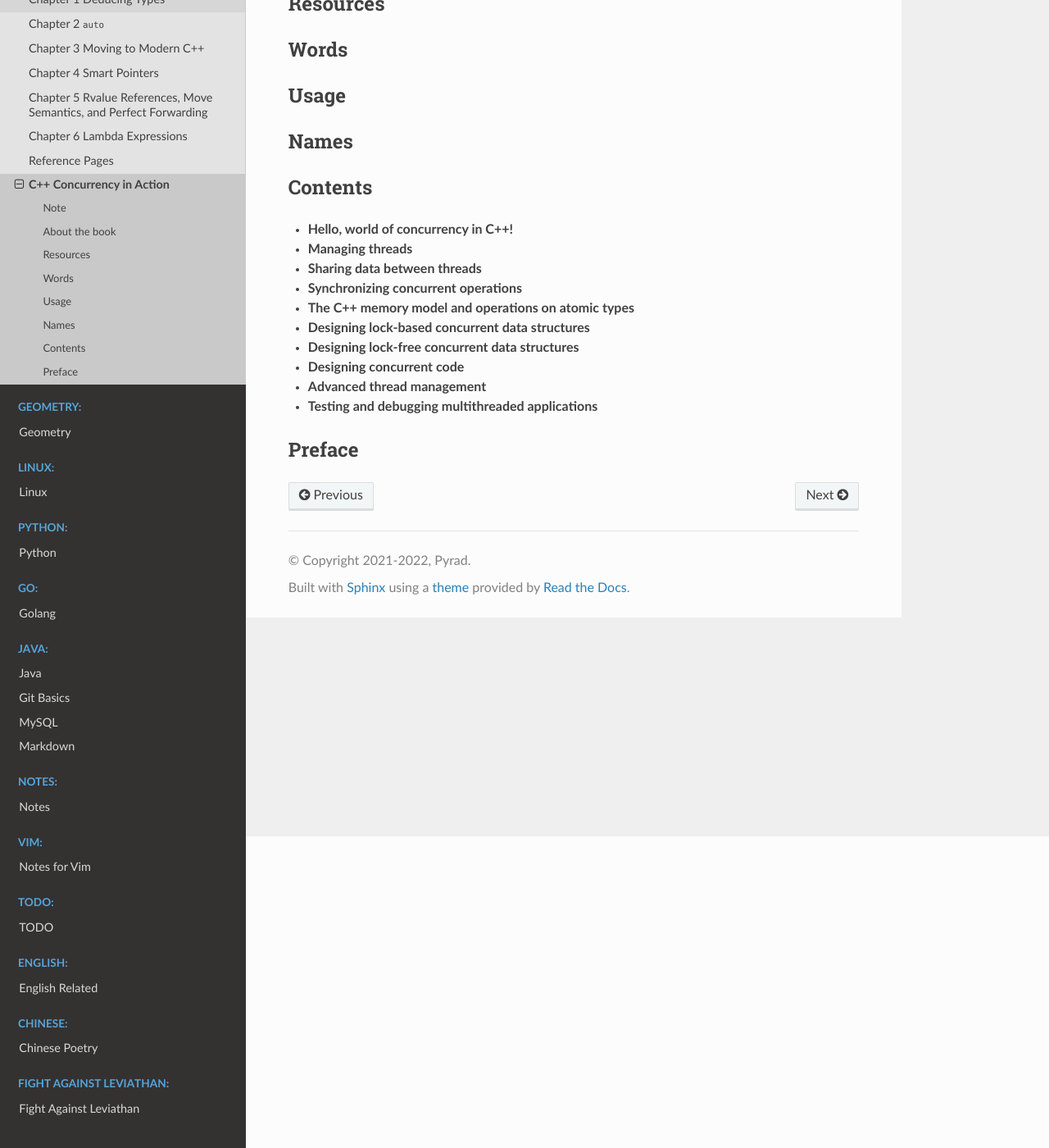
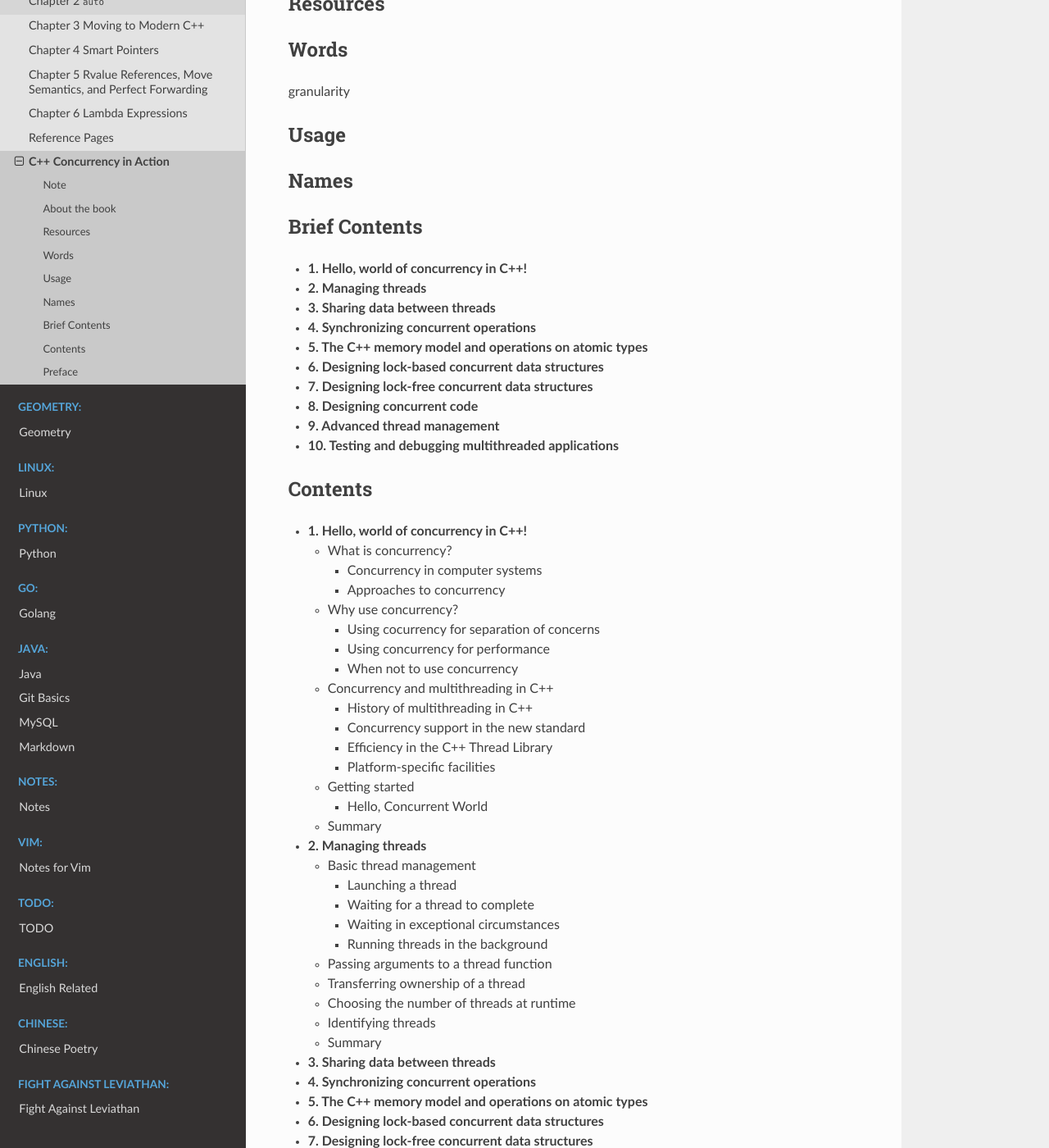
Before and after one commit to Pyrad/pyradnotes, a Sphinx documentation site: the page built from source/CPP/CppConcurrencyInAction.md, in a window 1280 px wide and 1400 px high, scrolled down 380 px. Shown: the whole window at 82% size. Built offline with Sphinx 7.4.7 and the Read the Docs theme 2.0.0, drawn with Linux system fonts in a browser that asks for light colours; some of the changed text lies outside the part shown.

Commit message:
CCIA More detailed contents

```diff
--- a/source/CPP/CppConcurrencyInAction.md
+++ b/source/CPP/CppConcurrencyInAction.md
@@ -13,22 +13,61 @@
 
 ## Words
 
+granularity
+
 ## Usage
 
 ## Names
 
+## Brief Contents
+
+- **1. Hello, world of concurrency in C++!**
+- **2. Managing threads**
+- **3. Sharing data between threads**
+- **4. Synchronizing concurrent operations**
+- **5. The C++ memory model and operations on atomic types**
+- **6. Designing lock-based concurrent data structures**
+- **7. Designing lock-free concurrent data structures**
+- **8. Designing concurrent code**
+- **9. Advanced thread management**
+- **10. Testing and debugging multithreaded applications**
+
 ## Contents
 
-- **Hello, world of concurrency in C++!**
-- **Managing threads**
-- **Sharing data between threads**
-- **Synchronizing concurrent operations**
-- **The C++ memory model and operations on atomic types**
-- **Designing lock-based concurrent data structures**
-- **Designing lock-free concurrent data structures**
-- **Designing concurrent code**
-- **Advanced thread management**
-- **Testing and debugging multithreaded applications**
-
+- **1. Hello, world of concurrency in C++!**
+	- What is concurrency?
+		- Concurrency in computer systems
+		- Approaches to concurrency
+	- Why use concurrency?
+		- Using cocurrency for separation of concerns
+		- Using concurrency for performance
+		- When not to use concurrency
+	- Concurrency and multithreading in C++
+		- History of multithreading in C++
+		- Concurrency support in the new standard
+		- Efficiency in the C++ Thread Library
+		- Platform-specific facilities
+	- Getting started
+		- Hello, Concurrent World
+	- Summary
+- **2. Managing threads**
+	- Basic thread management
+		- Launching a thread
+		- Waiting for a thread to complete
+		- Waiting in exceptional circumstances
+		- Running threads in the background
+	- Passing arguments to a thread function
+	- Transferring ownership of a thread
+	- Choosing the number of threads at runtime
+	- Identifying threads
+	- Summary
+- **3. Sharing data between threads**
+- **4. Synchronizing concurrent operations**
+- **5. The C++ memory model and operations on atomic types**
+- **6. Designing lock-based concurrent data structures**
+- **7. Designing lock-free concurrent data structures**
+- **8. Designing concurrent code**
+- **9. Advanced thread management**
+- **10. Testing and debugging multithreaded applications**
 
 ## Preface
```
